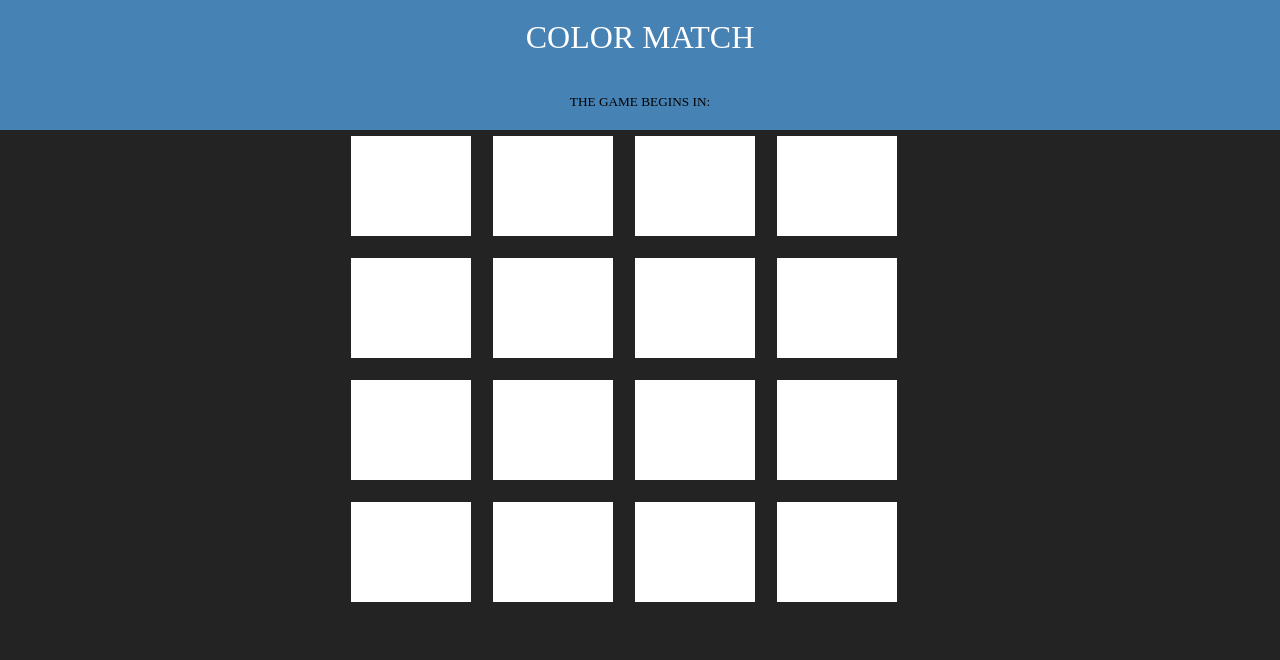
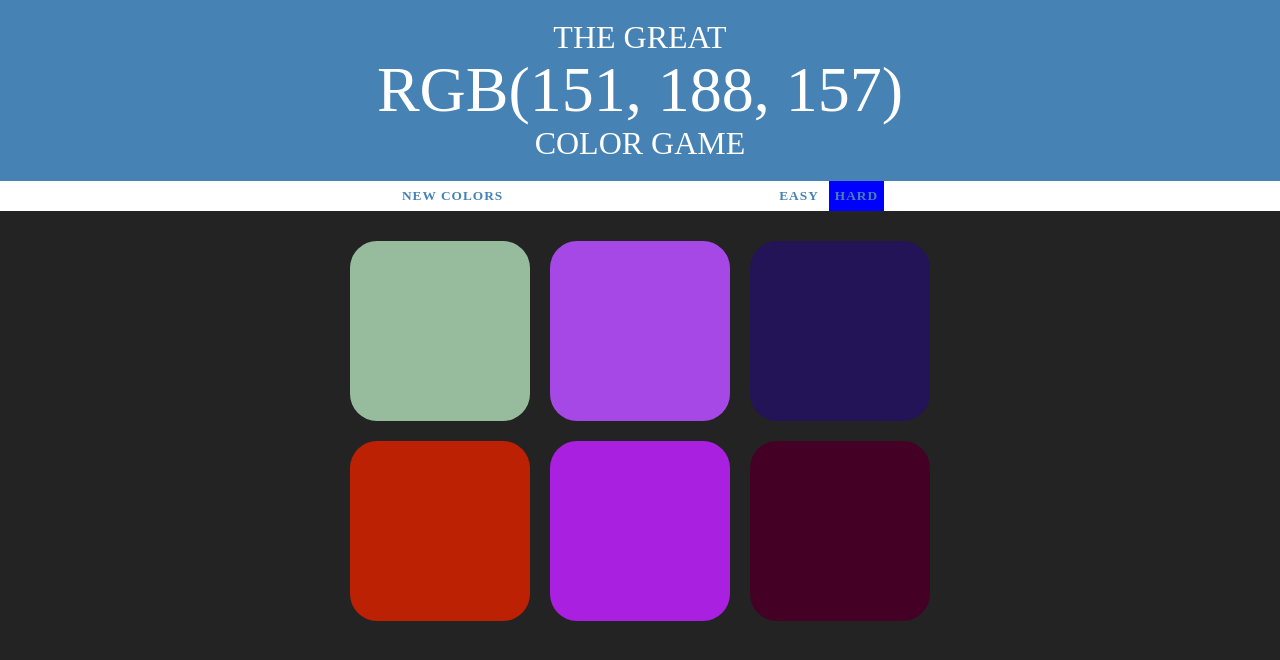
Before and after one commit to Robie-Robz/ColorMatch-game, a plain HTML site: page index.html in a window 1280 px wide. Drawn offline with Linux system fonts and the light colour scheme.

Commit message:
Version 0.8.5

```diff
--- /dev/null
+++ b/color.css
@@ -0,0 +1,65 @@
+body{
+	background-color: #232323;
+	margin:0;
+	font-family:"Montserrat","Avenir";
+}
+
+.square{
+	width: 30%;
+	background: purple;
+	padding-bottom: 30%;
+	float:left;
+	margin:1.66%;
+	border-radius: 15%;
+	transition: background 0.6s;
+}
+
+#container{
+	margin: 20px auto;
+	width:600px;
+}
+h1{
+	color:white;
+	text-align: center;
+	background-color: steelblue;
+	margin:0;
+	font-weight: normal;
+	text-transform: uppercase;
+	line-height: 1.1;
+	padding: 20px 0;
+}
+#colorDisplay{
+	font-size: 200%;
+}
+
+#stripe{
+	background:white;
+	height:30px;
+	text-align: center;
+	color:black;
+}
+
+.selected{
+	background-color:blue;
+}
+
+button{
+	border:none;
+	background:none;
+	font-family:"Montserrat","Avenir";
+	text-transform: uppercase;
+	height:100%;
+	font-weight: 700;
+	color:steelblue;
+	letter-spacing: 1px;
+	outline:none;
+}
+
+#message{
+	display:inline-block;
+	width:20%;
+}
+button:hover{
+	color:white;
+	background:steelblue;
+}
--- /dev/null
+++ b/colorGame.js
@@ -0,0 +1,126 @@
+var numSquares=6;
+var difficultEasy=document.querySelector("#easy");
+var difficultHard=document.querySelector("#hard");
+var colors= generateRandomColors(numSquares);
+var squares=document.querySelectorAll(".square");
+var h1=document.querySelector("h1");
+var message=document.querySelector("#message");
+var resetButton=document.querySelector("#reset");
+var i;
+var colorDisplay=document.querySelector("#colorDisplay");
+var pickColor=pickedColor();
+colorDisplay.textContent=pickColor;
+
+difficultEasy.addEventListener("click", function(){ //Executes when user clicks Easy and sets the number of squares to 3
+	difficultEasy.classList.add("selected");
+	difficultHard.classList.remove("selected");
+	numSquares=3;
+	colors=generateRandomColors(numSquares);
+	pickColor=pickedColor();
+	colorDisplay.textContent=pickColor;
+	for(i=0;i<squares.length;i++)
+	{
+		if(colors[i])
+		{
+			squares[i].style.backgroundColor=colors[i];
+		}
+		else
+		{
+			squares[i].style.display="none";
+		}
+	}
+
+
+});
+
+difficultHard.addEventListener("click", function(){ //Executes when user clicks Hard and sets the number of squares to 6
+	difficultHard.classList.add("selected");
+	difficultEasy.classList.remove("selected");
+	numSquares=6;
+	colors=generateRandomColors(numSquares);
+	pickColor=pickedColor();
+	colorDisplay.textContent=pickColor;
+	for(i=0;i<squares.length;i++)
+	{
+
+			squares[i].style.backgroundColor=colors[i];
+			squares[i].style.display="block";
+	}
+});
+
+
+
+function pickedColor() // returns a random color to set as the picked color for the game
+{
+	var random=Math.floor(Math.random()*colors.length);
+
+	return colors[random];
+}
+
+resetButton.addEventListener("click", function(){ //Executes when the user clicks on 'New Colors'
+	colors=generateRandomColors(numSquares);
+	pickColor=pickedColor();
+	colorDisplay.textContent=pickColor;
+	this.textContent="New Colors";
+	message.textContent="";
+	for(i=0;i<squares.length;i++)
+	{
+		squares[i].style.backgroundColor=colors[i];
+	}
+	h1.style.backgroundColor="steelblue";
+
+})
+
+
+
+for(i=0;i<squares.length;i++)
+{
+	squares[i].style.backgroundColor=colors[i];
+	squares[i].addEventListener("click", function(){
+
+		var clickedColor=this.style.backgroundColor;
+		console.log(clickedColor);
+		if(clickedColor===pickColor)
+		{
+
+			colorChangeFunction(clickedColor);
+			h1.style.backgroundColor=clickedColor;
+			message.textContent="Success!";
+			resetButton.textContent="Play Again!"
+
+
+		}
+		else
+		{
+			this.style.backgroundColor="#232323";
+			message.textContent="Try again";
+		}
+	});
+}
+
+
+function colorChangeFunction(colorChange) //If user successfully clicks on the color picked by the program, then changes all the squares to the picked color
+{
+	for(i=0;i<squares.length;i++)
+	{
+	squares[i].style.backgroundColor=colorChange;
+	}
+}
+
+function generateRandomColors(num) //adds random color to the array based on the difficulty. If easy, then 3 colors, and if hard, then 6 colors.
+{
+	var arr =[]
+	for(i=0;i<num;i++)
+	{
+		arr.push(randomColor())
+	}
+	return arr;
+}
+
+function randomColor() //returns color in rgb format, where r, g, and b are random numbers ranging from 0 to 255
+{
+	var r=Math.floor(Math.random()*256);
+	var g=Math.floor(Math.random()*256);
+	var b=Math.floor(Math.random()*256);
+	return "rgb("+r+", "+g+", "+b+")";
+}
--- a/index.html
+++ b/index.html
@@ -1,144 +1,26 @@
 <!DOCTYPE html>
 <html>
 <head>
-	<title>Color match</title>
-	<link rel="stylesheet" type="text/css" href="match.css">
+	<title>Color game</title>
+	<link rel="stylesheet" type="text/css" href="color.css">
 </head>
 <body>
-	<h1>Color match</h1>
+	<h1>The great <br><span id="colorDisplay">RGB</span> <br> color game</h1>
 	<div id="stripe">
-		<h5>The game begins in:<span id="time"></span></h5>
+		<button id="reset">New Colors</button>
+		<span id="message"></span>
+		<button id="easy">Easy</button>
+		<button id="hard" class="selected">Hard</button>
 	</div>
 	<div id="container">
-		<div class="flip-container"  >
-			<div class="flipper">
-				<div class="front"></div>
-				<div id="1" class="square"></div>
-			</div>
-		</div>
+		<div class="square"></div>
+		<div class="square"></div>
+		<div class="square"></div>
+		<div class="square"></div>
+		<div class="square"></div>
+		<div class="square"></div>
+	</div>
+	<script type="text/javascript" src="colorGame.js"></script>
 
-
-		<div class="flip-container"  >
-			<div class="flipper">
-				<div class="front"></div>
-				<div id="2" class="square"></div>
-			</div>
-		</div>
-
-
-		<div class="flip-container"  >
-			<div class="flipper">
-				<div class="front"></div>
-				<div id="3" class="square"></div>
-			</div>
-		</div>
-
-
-		<div class="flip-container"  >
-			<div class="flipper">
-				<div class="front"></div>
-				<div id="4" class="square"></div>
-			</div>
-		</div>
-
-
-		<div class="flip-container"  >
-			<div class="flipper">
-				<div class="front"></div>
-				<div id="5" class="square"></div>
-			</div>
-		</div>
-
-
-		<div class="flip-container"  >
-			<div class="flipper">
-				<div class="front"></div>
-				<div id="6" class="square"></div>
-			</div>
-		</div>
-
-
-		<div class="flip-container"  >
-			<div class="flipper">
-				<div class="front"></div>
-				<div id="7" class="square"></div>
-			</div>
-		</div>
-
-
-		<div class="flip-container"  >
-			<div class="flipper">
-				<div class="front"></div>
-				<div id="8" class="square"></div>
-			</div>
-		</div>
-
-
-		<div class="flip-container"  >
-			<div class="flipper">
-				<div class="front"></div>
-				<div id="9" class="square"></div>
-			</div>
-		</div>
-
-
-		<div class="flip-container"  >
-			<div class="flipper">
-				<div class="front"></div>
-				<div id="10" class="square"></div>
-			</div>
-		</div>
-
-
-		<div class="flip-container"  >
-			<div class="flipper">
-				<div class="front"></div>
-				<div id="11" class="square"></div>
-			</div>
-		</div>
-
-
-		<div class="flip-container"  >
-			<div class="flipper">
-				<div class="front"></div>
-				<div id="12" class="square"></div>
-			</div>
-		</div>
-
-
-		<div class="flip-container"  >
-			<div class="flipper">
-				<div class="front"></div>
-				<div id="13" class="square"></div>
-			</div>
-		</div>
-
-
-		<div class="flip-container"  >
-			<div class="flipper">
-				<div class="front"></div>
-				<div id="14" class="square"></div>
-			</div>
-		</div>
-
-
-		<div class="flip-container"  >
-			<div class="flipper">
-				<div class="front"></div>
-				<div id="15" class="square"></div>
-			</div>
-		</div>
-
-
-		<div class="flip-container"  >
-			<div class="flipper">
-				<div class="front"></div>
-				<div id="16" class="square"></div>
-			</div>
-		</div>
-
-	</div>
-
-	<script type="text/javascript" src="match.js"></script>
 </body>
 </html>
```
